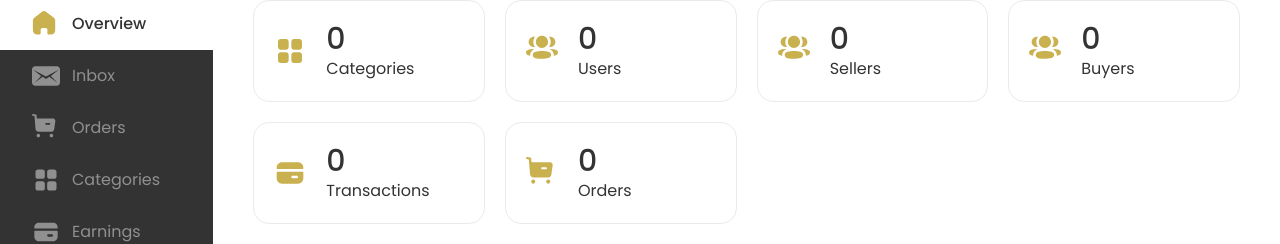
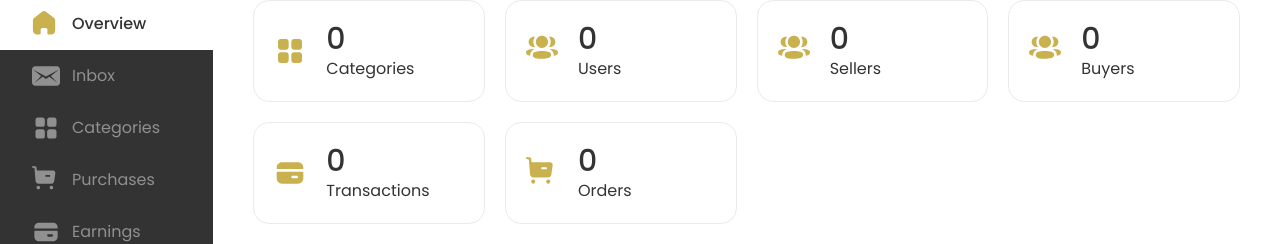
Before and after one commit to kafinta/admin-frontend, a Nuxt app: page / in a window 1280 px wide. Shown: the part 84-328 px from the top of the page. Built offline with nearby package versions, Linux system fonts and the light colour scheme.

Commit message:
refactor: sidebar component modified

```diff
--- a/components/Navigation/Side/Bar.vue
+++ b/components/Navigation/Side/Bar.vue
@@ -19,15 +19,15 @@
             </NavigationSideMenu>
           </nuxt-link>
 
-          <nuxt-link to="/orders">
-            <NavigationSideMenu menu_text="Orders" :is_active="OrdersActive">
-              <UiIconsCart />
+          <nuxt-link to="/categories">
+            <NavigationSideMenu menu_text="Categories" :is_active="categoriesActive">
+              <UiIconsCategories />
             </NavigationSideMenu>
           </nuxt-link>
 
-          <nuxt-link to="/categories">
-            <NavigationSideMenu menu_text="Categories" :is_active="categoriesActive">
-              <UiIconsCategories />
+          <nuxt-link to="/purchases">
+            <NavigationSideMenu menu_text="Purchases" :is_active="purchasesActive">
+              <UiIconsCart />
             </NavigationSideMenu>
           </nuxt-link>
 
@@ -67,7 +67,7 @@ export default {
       dashboardActive: false,
       inboxActive: false,
       categoriesActive: false,
-      OrdersActive: false,
+      purchasesActive: false,
       earningsActive: false,
     };
   },
@@ -82,8 +82,8 @@ export default {
       if (this.$route.name.includes('categories')) {
         this.categoriesActive = true
       }
-      if (this.$route.name.includes('orders')) {
-        this.OrdersActive = true
+      if (this.$route.name.includes('purchases')) {
+        this.purchasesActive = true
       }
       if (this.$route.name.includes('earnings')) {
         this.earningsActive = true
```
